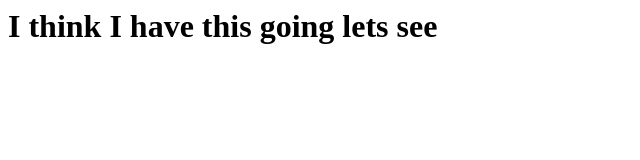
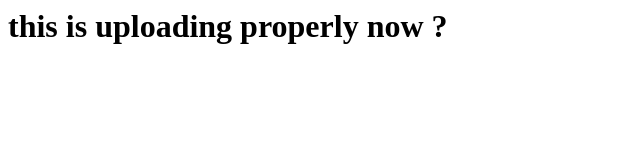
Before and after one commit to Moxaking/trail, a plain HTML site: page index.html in a window 1280 px wide. Shown: the whole page, without its empty margins (0-640 px from the left). Drawn offline with Linux system fonts and the light colour scheme.

Commit message:
my first page

```diff
--- a/index.html
+++ b/index.html
@@ -3,6 +3,6 @@
     <title>Hello coursea!</title>
 </head>
 <body>
-<h1>I think I have this going lets see</h1>
+<h1>this is uploading properly now ?</h1>
 </body>
 </html>
```
Also changed, not shown: 1 other file.
